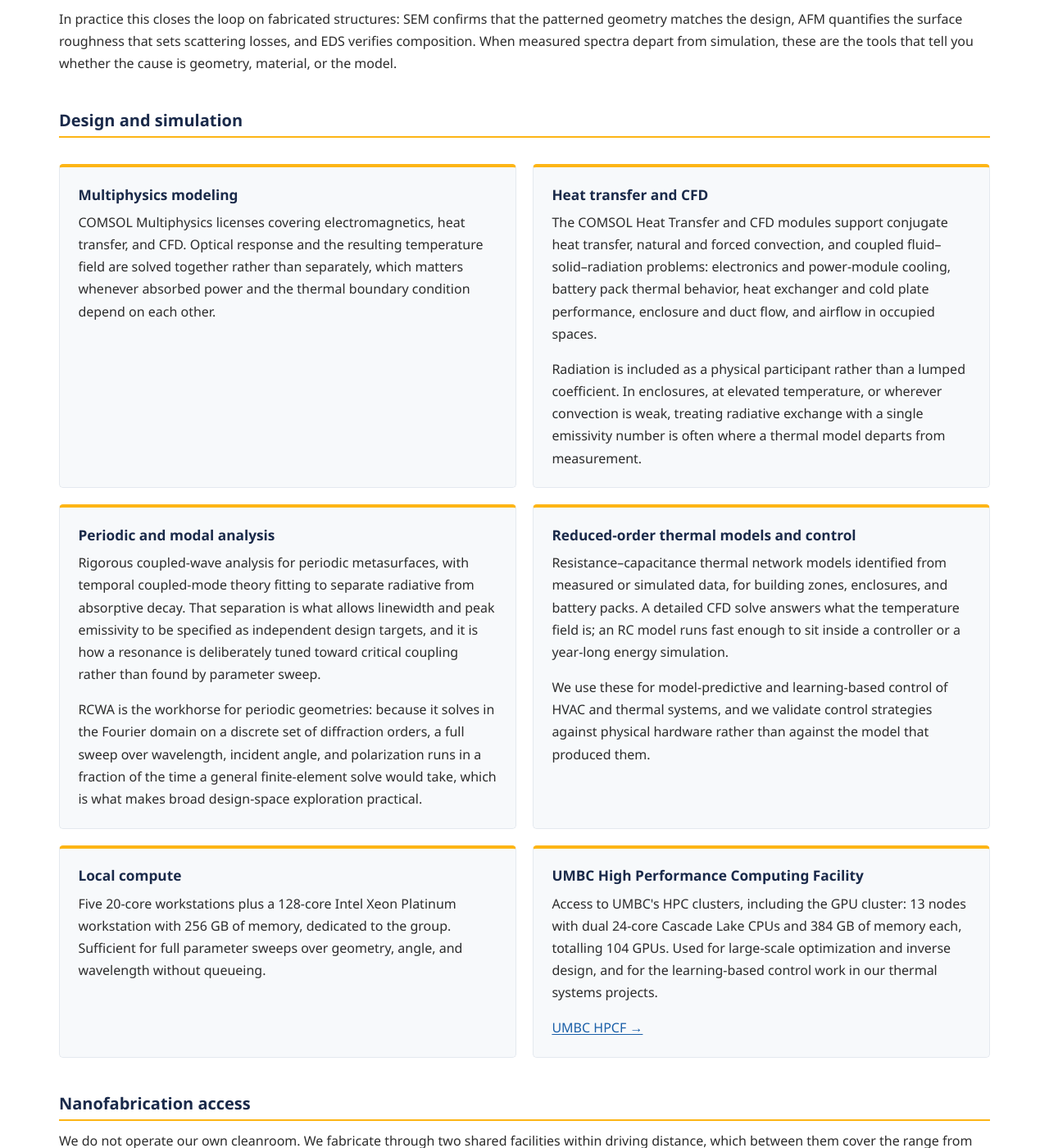
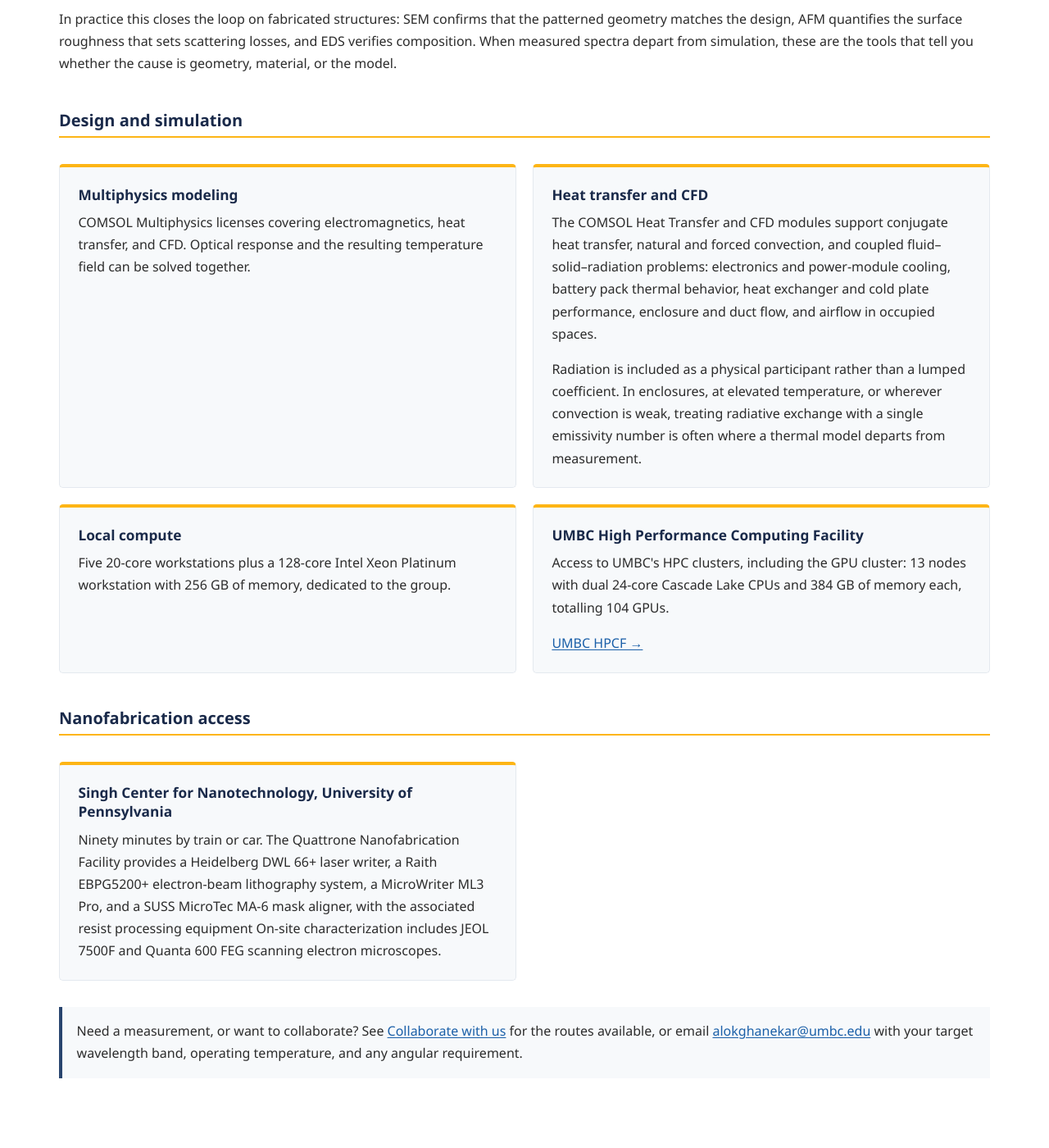
Before and after one commit to alokghanekar/Energy-Photonics-Lab, a Jekyll site: the page built from facilities.html, in a window 1280 px wide and 1400 px high, scrolled down 1942 px. Shown: the whole window at 82% size. Built offline with Jekyll 4.4.1, drawn with Linux system fonts in a browser that asks for light colours; some of the changed text lies outside the part shown.

Commit message:
Update facilities.html

```diff
--- a/facilities.html
+++ b/facilities.html
@@ -62,7 +62,7 @@ description: Instruments and computational resources in the Energy Photonics Lab
 <div class="project-grid">
   <section class="project">
     <h2>Multiphysics modeling</h2>
-    <p>COMSOL Multiphysics licenses covering electromagnetics, heat transfer, and CFD. Optical response and the resulting temperature field are solved together rather than separately, which matters whenever absorbed power and the thermal boundary condition depend on each other.</p>
+    <p>COMSOL Multiphysics licenses covering electromagnetics, heat transfer, and CFD. Optical response and the resulting temperature field can be solved together. </p>
   </section>
 
   <section class="project">
@@ -72,32 +72,18 @@ description: Instruments and computational resources in the Energy Photonics Lab
   </section>
 
   <section class="project">
-    <h2>Periodic and modal analysis</h2>
-    <p>Rigorous coupled-wave analysis for periodic metasurfaces, with temporal coupled-mode theory fitting to separate radiative from absorptive decay. That separation is what allows linewidth and peak emissivity to be specified as independent design targets, and it is how a resonance is deliberately tuned toward critical coupling rather than found by parameter sweep.</p>
-    <p>RCWA is the workhorse for periodic geometries: because it solves in the Fourier domain on a discrete set of diffraction orders, a full sweep over wavelength, incident angle, and polarization runs in a fraction of the time a general finite-element solve would take, which is what makes broad design-space exploration practical.</p>
-  </section>
-
-  <section class="project">
-    <h2>Reduced-order thermal models and control</h2>
-    <p>Resistance&ndash;capacitance thermal network models identified from measured or simulated data, for building zones, enclosures, and battery packs. A detailed CFD solve answers what the temperature field is; an RC model runs fast enough to sit inside a controller or a year-long energy simulation.</p>
-    <p>We use these for model-predictive and learning-based control of HVAC and thermal systems, and we validate control strategies against physical hardware rather than against the model that produced them.</p>
-  </section>
-
-  <section class="project">
     <h2>Local compute</h2>
-    <p>Five 20-core workstations plus a 128-core Intel Xeon Platinum workstation with 256&nbsp;GB of memory, dedicated to the group. Sufficient for full parameter sweeps over geometry, angle, and wavelength without queueing.</p>
+    <p>Five 20-core workstations plus a 128-core Intel Xeon Platinum workstation with 256&nbsp;GB of memory, dedicated to the group. </p>
   </section>
 
   <section class="project">
     <h2>UMBC High Performance Computing Facility</h2>
-    <p>Access to UMBC's HPC clusters, including the GPU cluster: 13 nodes with dual 24-core Cascade Lake CPUs and 384&nbsp;GB of memory each, totalling 104 GPUs. Used for large-scale optimization and inverse design, and for the learning-based control work in our thermal systems projects.</p>
+    <p>Access to UMBC's HPC clusters, including the GPU cluster: 13 nodes with dual 24-core Cascade Lake CPUs and 384&nbsp;GB of memory each, totalling 104 GPUs.</p>
     <p><a href="https://hpcf.umbc.edu" rel="noopener">UMBC HPCF &rarr;</a></p>
   </section>
 </div>
 
 <h2 class="section-label">Nanofabrication access</h2>
-
-<p>We do not operate our own cleanroom. We fabricate through two shared facilities within driving distance, which between them cover the range from rapid maskless prototyping to sub-100&nbsp;nm electron-beam patterning.</p>
 
 <div class="project-grid">
   <section class="project">
@@ -107,5 +93,5 @@ description: Instruments and computational resources in the Energy Photonics Lab
 </div>
 
 <div class="join-note">
-  <p>Need a measurement, or want to know whether a problem is a fit? See <a href="{{ '/collaborate.html' | relative_url }}">Collaborate with us</a> for the routes available, or email <a href="mailto:{{ site.email }}?subject=%5BCollaboration%5D%20">{{ site.email }}</a> with your target wavelength band, operating temperature, and any angular requirement.</p>
+  <p>Need a measurement, or want to collaborate? See <a href="{{ '/collaborate.html' | relative_url }}">Collaborate with us</a> for the routes available, or email <a href="mailto:{{ site.email }}?subject=%5BCollaboration%5D%20">{{ site.email }}</a> with your target wavelength band, operating temperature, and any angular requirement.</p>
 </div>
```
